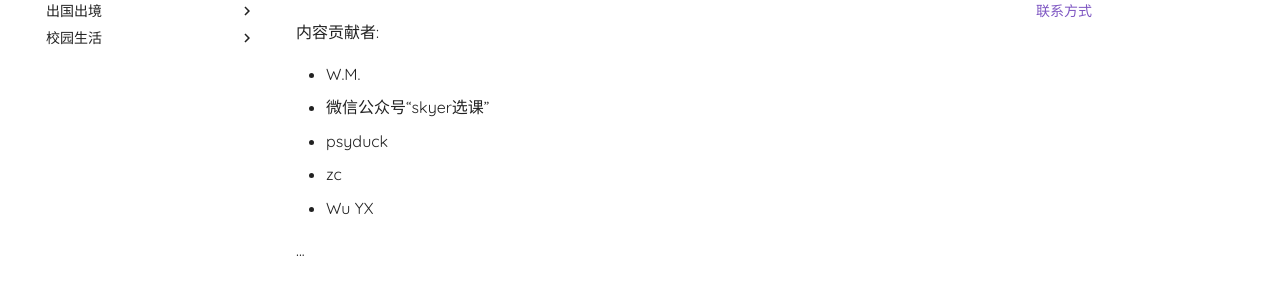
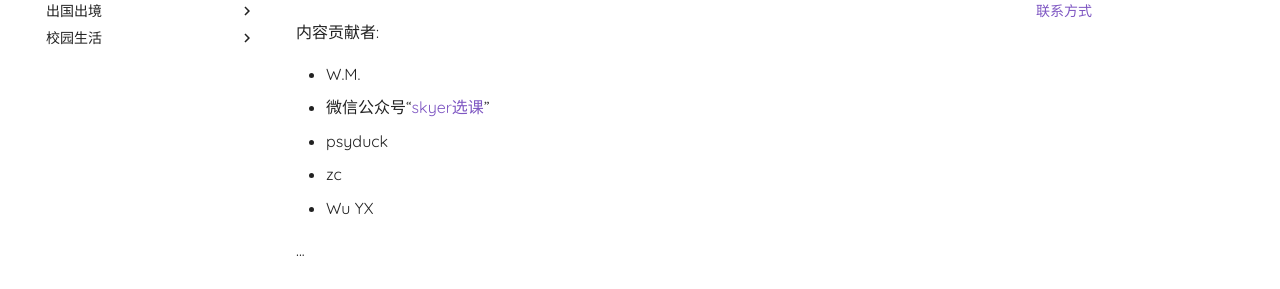
Before and after one commit to Shall-We-Dance/ProjectRaki, an MkDocs documentation site: the page built from docs/index.md, in a window 1280 px wide and 900 px high, scrolled down 621 px. Shown: the part 259-548 px from the top of the window. Built offline with MkDocs 1.6.1 and Material for MkDocs 9.7.7, drawn with Linux system fonts in a browser that asks for light colours; part of the change alters nothing that is shown.

```diff
--- a/docs/index.md
+++ b/docs/index.md
@@ -29,7 +29,7 @@ Welcome to Project Raki.
 内容贡献者:
 
 + W.M.
-+ 微信公众号“skyer选课”
++ 微信公众号“[skyer选课](https://mp.weixin.qq.com/s/fn_ZiamPErfREjNBMhRx_Q)”
 + psyduck
 + zc
 + Wu YX
```
